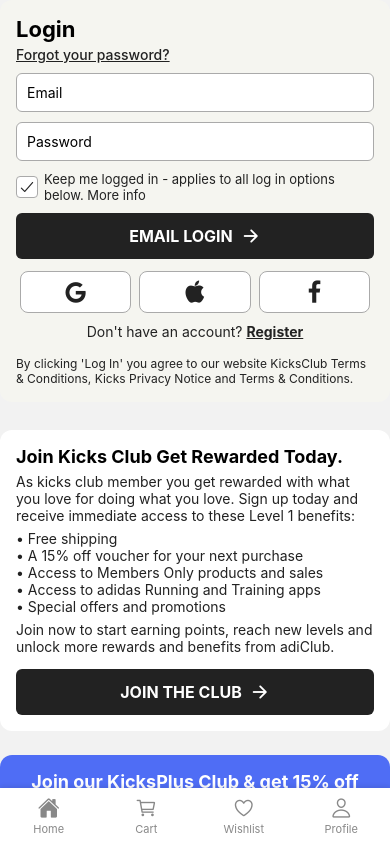
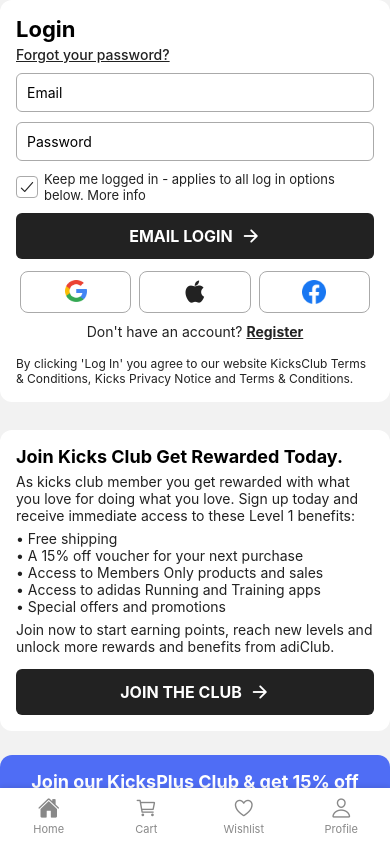
Before and after one commit to KickLabs/Kicks-Shoes-App, a React Native app: screen /Profile in a window 390 px wide. Built offline with nearby package versions, Linux system fonts and the light colour scheme.

Commit message:
[KICKSAPP-6][UI][feat] Create Login & Register Page

```diff
--- a/src/components/login/LoginForm.tsx
+++ b/src/components/login/LoginForm.tsx
@@ -5,6 +5,7 @@
   TextInput,
   TouchableOpacity,
   StyleSheet,
+  Image
 } from "react-native";
 import CustomCheckbox from "./CustomCheckbox";
 import { Ionicons, FontAwesome } from "@expo/vector-icons";
@@ -63,13 +64,19 @@
       </TouchableOpacity>
       <View style={styles.socialRow}>
         <TouchableOpacity style={styles.socialBtn}>
-          <FontAwesome name="google" size={24} color="#222" />
+          <Image
+            source={require("../../../assets/images/google-logo.png")}
+            style={{ width: 22, height: 22, resizeMode: "contain" }}
+          />
         </TouchableOpacity>
         <TouchableOpacity style={styles.socialBtn}>
           <FontAwesome name="apple" size={24} color="#222" />
         </TouchableOpacity>
         <TouchableOpacity style={styles.socialBtn}>
-          <FontAwesome name="facebook" size={24} color="#222" />
+          <Image
+            source={require("../../../assets/images/facebook-logo.png")}
+            style={{ width: 24, height: 24, resizeMode: "contain" }}
+          />
         </TouchableOpacity>
       </View>
       <View style={styles.registerRow}>
@@ -88,21 +95,21 @@
 
 const styles = StyleSheet.create({
   container: {
-    backgroundColor: "#F5F5F0",
+    backgroundColor: "#fff",
     borderRadius: 12,
     padding: 16,
-    marginBottom: 16,
+    marginBottom: 16
   },
   title: {
     fontWeight: "bold",
     fontSize: 22,
-    marginBottom: 4,
+    marginBottom: 4
   },
   forgot: {
     color: "#222",
     textDecorationLine: "underline",
     marginBottom: 10,
-    fontWeight: "500",
+    fontWeight: "500"
   },
   input: {
     borderWidth: 1,
@@ -110,18 +117,18 @@
     borderRadius: 6,
     padding: 10,
     marginBottom: 10,
-    backgroundColor: "#fff",
+    backgroundColor: "#fff"
   },
   checkboxRow: {
     flexDirection: "row",
     alignItems: "center",
-    marginBottom: 10,
+    marginBottom: 10
   },
   checkboxText: {
     marginLeft: 6,
     fontSize: 13,
     color: "#222",
-    flex: 1,
+    flex: 1
   },
   loginBtn: {
     backgroundColor: "#222",
@@ -130,17 +137,17 @@
     justifyContent: "center",
     borderRadius: 6,
     paddingVertical: 12,
-    marginBottom: 12,
+    marginBottom: 12
   },
   loginBtnText: {
     color: "#fff",
     fontWeight: "bold",
-    fontSize: 16,
+    fontSize: 16
   },
   socialRow: {
     flexDirection: "row",
     justifyContent: "space-between",
-    marginBottom: 10,
+    marginBottom: 10
   },
   socialBtn: {
     flex: 1,
@@ -150,29 +157,29 @@
     borderRadius: 8,
     marginHorizontal: 4,
     padding: 8,
-    backgroundColor: "#fff",
+    backgroundColor: "#fff"
   },
   registerRow: {
     flexDirection: "row",
     justifyContent: "center",
     alignItems: "center",
-    marginBottom: 8,
+    marginBottom: 8
   },
   registerText: {
     fontSize: 14,
-    color: "#222",
+    color: "#222"
   },
   registerLink: {
     fontSize: 14,
     color: "#222",
     fontWeight: "bold",
-    textDecorationLine: "underline",
+    textDecorationLine: "underline"
   },
   terms: {
     fontSize: 12,
     color: "#222",
-    marginTop: 8,
-  },
+    marginTop: 8
+  }
 });
 
 export default LoginForm;
--- a/src/components/register/RegisterForm.tsx
+++ b/src/components/register/RegisterForm.tsx
@@ -5,9 +5,9 @@
   TouchableOpacity,
   StyleSheet,
   TextInput,
+  Image
 } from "react-native";
 import { Formik } from "formik";
-import ShareButton from "../../components/common/button/share.button";
 import CustomCheckbox from "../../components/login/CustomCheckbox";
 import { Ionicons, FontAwesome } from "@expo/vector-icons";
 
@@ -18,21 +18,21 @@
 
 const styles = StyleSheet.create({
   container: {
-    backgroundColor: "#F5F5F0",
+    backgroundColor: "#fff",
     borderRadius: 12,
     padding: 16,
-    marginBottom: 16,
+    marginBottom: 16
   },
   title: {
     fontWeight: "bold",
     fontSize: 22,
-    marginBottom: 4,
+    marginBottom: 4
   },
   socialRow: {
     flexDirection: "row",
     justifyContent: "space-between",
     marginBottom: 10,
-    marginTop: 8,
+    marginTop: 8
   },
   socialBtn: {
     flex: 1,
@@ -42,20 +42,20 @@
     borderRadius: 8,
     marginHorizontal: 4,
     padding: 8,
-    backgroundColor: "#fff",
+    backgroundColor: "#fff"
   },
   orText: {
     textAlign: "center",
     fontWeight: "bold",
     marginVertical: 8,
-    color: "#222",
+    color: "#222"
   },
   label: {
     fontWeight: "bold",
     fontSize: 16,
     marginTop: 8,
     marginBottom: 4,
-    color: "#222",
+    color: "#222"
   },
   input: {
     borderWidth: 1,
@@ -63,49 +63,49 @@
     borderRadius: 6,
     padding: 10,
     marginBottom: 10,
-    backgroundColor: "#fff",
+    backgroundColor: "#fff"
   },
   genderRow: {
     flexDirection: "row",
     alignItems: "center",
-    marginBottom: 8,
+    marginBottom: 8
   },
   genderOption: {
     flexDirection: "row",
     alignItems: "center",
-    marginRight: 16,
+    marginRight: 16
   },
   checkboxText: {
-    marginLeft: 6,
+    marginLeft: 10,
     fontSize: 13,
     color: "#222",
-    flex: 1,
+    flex: 1
   },
   termsRow: {
     flexDirection: "row",
     alignItems: "flex-start",
-    marginBottom: 4,
+    marginBottom: 4
   },
   passwordDesc: {
     fontSize: 12,
     color: "#555",
-    marginBottom: 8,
+    marginBottom: 8
   },
   registerRow: {
     flexDirection: "row",
     justifyContent: "center",
     alignItems: "center",
-    marginBottom: 8,
+    marginBottom: 8
   },
   registerText: {
     fontSize: 14,
-    color: "#222",
+    color: "#222"
   },
   registerLink: {
     fontSize: 14,
     color: "#222",
     fontWeight: "bold",
-    textDecorationLine: "underline",
+    textDecorationLine: "underline"
   },
   loginBtn: {
     backgroundColor: "#222",
@@ -114,18 +114,18 @@
     justifyContent: "center",
     borderRadius: 6,
     paddingVertical: 12,
-    marginBottom: 12,
+    marginBottom: 12
   },
   loginBtnText: {
     color: "#fff",
     fontWeight: "bold",
-    fontSize: 16,
-  },
+    fontSize: 16
+  }
 });
 
 const RegisterForm: React.FC<RegisterFormProps> = ({
   onRegister,
-  onNavigateToLogin,
+  onNavigateToLogin
 }) => {
   const [gender, setGender] = useState("");
   const [agree, setAgree] = useState(false);
@@ -149,13 +149,19 @@
           <Text style={{ color: "#222", marginBottom: 4 }}>Sign up with</Text>
           <View style={styles.socialRow}>
             <TouchableOpacity style={styles.socialBtn}>
-              <FontAwesome name="google" size={24} color="#222" />
+              <Image
+                source={require("../../../assets/images/google-logo.png")}
+                style={{ width: 22, height: 22, resizeMode: "contain" }}
+              />
             </TouchableOpacity>
             <TouchableOpacity style={styles.socialBtn}>
               <FontAwesome name="apple" size={24} color="#222" />
             </TouchableOpacity>
             <TouchableOpacity style={styles.socialBtn}>
-              <FontAwesome name="facebook" size={24} color="#222" />
+              <Image
+                source={require("../../../assets/images/facebook-logo.png")}
+                style={{ width: 24, height: 24, resizeMode: "contain" }}
+              />
             </TouchableOpacity>
           </View>
           <Text style={styles.orText}>OR</Text>
@@ -190,7 +196,7 @@
                   value={gender === g}
                   onValueChange={() => setGender(g)}
                 />
-                <Text>{g}</Text>
+                <Text style={{ marginLeft: 8 }}>{g}</Text>
               </TouchableOpacity>
             ))}
           </View>
@@ -236,7 +242,7 @@
           </View>
 
           <TouchableOpacity style={styles.loginBtn}>
-            <Text style={styles.loginBtnText}>EMAIL LOGIN</Text>
+            <Text style={styles.loginBtnText}>REGISTER</Text>
             <Ionicons
               name="arrow-forward"
               size={20}
--- a/src/screens/auth/RegisterScreen.tsx
+++ b/src/screens/auth/RegisterScreen.tsx
@@ -5,6 +5,8 @@
 import { useNavigation } from "@react-navigation/native";
 import { SafeAreaView } from "react-native-safe-area-context";
 import { ScrollView } from "react-native";
+import KicksPlusPromo from "@/components/login/KicksPlusPromo";
+import ClubInfo from "@/components/login/ClubInfo";
 
 const RegisterScreen: React.FC = () => {
   const navigation = useNavigation();
@@ -23,7 +25,7 @@
           duration: Toast.durations.LONG,
           textColor: "white",
           backgroundColor: APP_COLOR.ORANGE,
-          opacity: 1,
+          opacity: 1
         });
       }
     } catch (error) {
@@ -42,6 +44,7 @@
           onRegister={handleSignUp}
           onNavigateToLogin={() => navigation.navigate("Login" as never)}
         />
+        <ClubInfo />
       </ScrollView>
     </SafeAreaView>
   );
```
